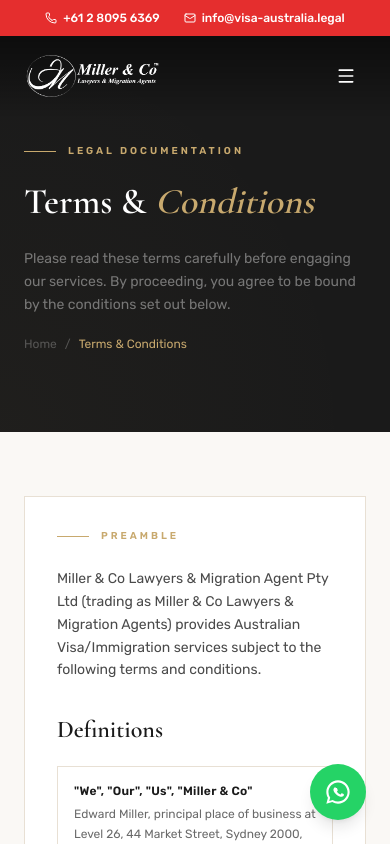
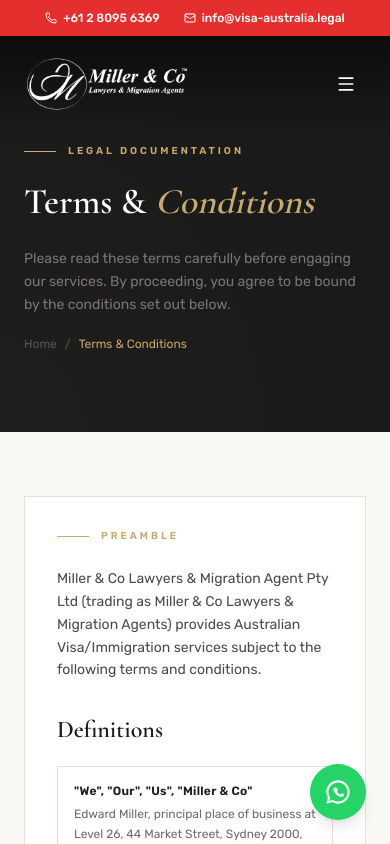
Before and after one commit to kaiumallimon/miller-and-co, a Next.js app: page /terms in a window 390 px wide. Shown: the top 844 px of the page. Built offline with nearby package versions, Linux system fonts and the light colour scheme.

Commit message:
Add responsive images and enhance header animations for improved user experience

```diff
--- a/components/custom/about/about-hero.tsx
+++ b/components/custom/about/about-hero.tsx
@@ -40,12 +40,21 @@ export default function AboutHero() {
         animate={ready ? { opacity: 1, scale: 1 } : { opacity: 0, scale: 1.04 }}
         transition={{ duration: 1.4, ease: EASE }}
       >
+          {/* Mobile image */}
+          <Image
+            src="/1-mobile.png"
+            alt="Miller & Co – About Us"
+            fill
+            priority
+            className="object-cover object-center md:hidden"
+          />
+          {/* Desktop image */}
           <Image
             src="/1.png"
             alt="Miller & Co – About Us"
             fill
             priority
-          className="object-cover object-center"
+            className="object-cover object-center hidden md:block"
           />
       </motion.div>
 
@@ -56,7 +65,7 @@ export default function AboutHero() {
       <div className="absolute inset-0 bg-[radial-gradient(ellipse_at_bottom_left,#c8a96e10_0%,transparent_65%)] pointer-events-none" />
 
       {/* Content */}
-      <div className="relative z-10 flex flex-col justify-center min-h-[60vh] lg:min-h-[70vh] max-w-7xl mx-auto px-6 lg:px-10 pt-40 pb-20">
+      <div className="relative z-10 flex flex-col justify-center min-h-[60vh] lg:min-h-[70vh] max-w-7xl mx-auto px-6 lg:px-10 pt-48 pb-20">
         <motion.div
           className="flex flex-col gap-5 max-w-2xl"
           variants={containerVariants}
--- a/components/custom/home/hero.tsx
+++ b/components/custom/home/hero.tsx
@@ -57,12 +57,21 @@ export default function HomeHero() {
           whileHover={{ scale: 1.04 }}
           transition={{ duration: 1.8, ease: EASE }}
         >
+          {/* Mobile image */}
+          <Image
+            src="/1-mobile.png"
+            alt="Miller & Co Hero Image"
+            fill
+            priority
+            className="object-cover object-center md:hidden"
+          />
+          {/* Desktop image */}
           <Image
             src="/1.png"
             alt="Miller & Co Hero Image"
             fill
             priority
-            className="object-cover object-center"
+            className="object-cover object-center hidden md:block"
           />
         </motion.div>
       </motion.div>
@@ -71,7 +80,7 @@ export default function HomeHero() {
       <div className="absolute inset-0 bg-black/40" />
 
       {/* Content */}
-      <div className="relative z-10 flex flex-col justify-center min-h-screen max-w-7xl mx-auto px-6 lg:px-10 pt-40 md:pt-32">
+      <div className="relative z-10 flex flex-col justify-center min-h-screen max-w-7xl mx-auto px-6 lg:px-10 pt-52 md:pt-44">
         <motion.div
           className="max-w-2xl flex flex-col gap-6"
           variants={containerVariants}
--- a/components/custom/shared/header.tsx
+++ b/components/custom/shared/header.tsx
@@ -6,6 +6,7 @@ import { useState, useEffect } from "react";
 import { headlineFont, bodyFont } from "@/lib/typographies";
 import Image from "next/image";
 import { Phone, Mail, ArrowRight, X, Menu } from "lucide-react";
+import { motion } from "motion/react";
 
 const NAV_LINKS = [
   { label: "Home", href: "/" },
@@ -15,11 +16,43 @@ const NAV_LINKS = [
   { label: "Contact", href: "/contact" },
 ];
 
+const EASE = [0.22, 1, 0.36, 1] as const;
+
+const topBarVariants = {
+  hidden: { opacity: 0, y: -10 },
+  visible: { opacity: 1, y: 0, transition: { duration: 0.55, ease: EASE } },
+};
+
+const headerContainerVariants = {
+  hidden: {},
+  visible: { transition: { staggerChildren: 0.09, delayChildren: 0.22 } },
+};
+
+const headerItemVariants = {
+  hidden: { opacity: 0, y: -10 },
+  visible: { opacity: 1, y: 0, transition: { duration: 0.5, ease: EASE } },
+};
+
+const navContainerVariants = {
+  hidden: {},
+  visible: { transition: { staggerChildren: 0.07, delayChildren: 0.38 } },
+};
+
+const navItemVariants = {
+  hidden: { opacity: 0, y: -8 },
+  visible: { opacity: 1, y: 0, transition: { duration: 0.45, ease: EASE } },
+};
+
 export default function CustomHeader() {
   const { isScrolled } = useScroll({ threshold: 80 });
   const [isMobileMenuOpen, setIsMobileMenuOpen] = useState(false);
   const pathname = usePathname();
   const router = useRouter();
+  const [mounted, setMounted] = useState(false);
+
+  useEffect(() => {
+    setMounted(true);
+  }, []);
 
   const isActive = (href: string) => {
     if (href === "/") return pathname === "/";
@@ -47,7 +80,12 @@ export default function CustomHeader() {
           isScrolled ? "h-0 opacity-0" : "h-9 opacity-100"
         }`}
       >
-        <div className="bg-primary backdrop-blur-md h-9 flex items-center">
+        <motion.div
+          className="bg-primary backdrop-blur-md h-9 flex items-center"
+          variants={topBarVariants}
+          initial="hidden"
+          animate={mounted ? "visible" : "hidden"}
+        >
           <div className="max-w-7xl mx-auto px-6 lg:px-10 w-full flex items-center justify-center md:justify-between">
             <div className={`${bodyFont.className} flex items-center gap-6 text-white text-xs`}>
               <a href="tel:+61280956369" className="flex items-center gap-1.5 hover:text-[#c8a96e] transition-colors duration-300 font-medium">
@@ -63,7 +101,7 @@ export default function CustomHeader() {
               Sydney&apos;s Trusted Migration Law Firm
             </span>
           </div>
-        </div>
+        </motion.div>
       </div>
 
       {/* Main header */}
@@ -77,24 +115,38 @@ export default function CustomHeader() {
         }`}
       >
         <div className="max-w-7xl mx-auto px-6 lg:px-10">
-          <div className={`flex items-center justify-between transition-all duration-500 ${isScrolled ? "h-16" : "h-20"}`}>
+          <motion.div
+            className={`flex items-center justify-between transition-all duration-500 ${isScrolled ? "h-20" : "h-24"}`}
+            variants={headerContainerVariants}
+            initial="hidden"
+            animate={mounted ? "visible" : "hidden"}
+          >
 
             {/* Logo */}
-            <a href="/" className="cursor-pointer relative group shrink-0" aria-label="Home">
+            <motion.a
+              href="/"
+              variants={headerItemVariants}
+              className="cursor-pointer relative group shrink-0"
+              aria-label="Home"
+            >
               <Image
                 src="/NEW-logo-TM-White1.png"
                 alt="Miller & Co Logo"
-                width={140}
-                height={36}
+                width={170}
+                height={48}
                 className="object-contain transition-opacity duration-300 group-hover:opacity-80"
               />
-            </a>
+            </motion.a>
 
             {/* Desktop Nav */}
-            <nav className="hidden md:flex items-center">
+            <motion.nav
+              className="hidden md:flex items-center"
+              variants={navContainerVariants}
+            >
               {NAV_LINKS.map((link) => (
-                <button
+                <motion.button
                   key={link.href}
+                  variants={navItemVariants}
                   onClick={() => handleNavigate(link.href)}
                   className={`${bodyFont.className} relative px-4 py-2 text-[11px] font-semibold tracking-[0.15em] uppercase transition-colors duration-300 group ${
                     isActive(link.href) ? "text-[#c8a96e]" : "text-white/70 hover:text-white"
@@ -107,31 +159,33 @@ export default function CustomHeader() {
                       isActive(link.href) ? "scale-x-100" : "scale-x-0 group-hover:scale-x-100"
                     }`}
                   />
-                </button>
+                </motion.button>
               ))}
 
               {/* Divider */}
-              <span className="w-px h-5 bg-white/15 mx-4" />
+              <motion.span variants={navItemVariants} className="w-px h-5 bg-white/15 mx-4" />
 
               {/* CTA */}
-              <button
+              <motion.button
+                variants={navItemVariants}
                 onClick={() => handleNavigate("/contact")}
                 className={`${bodyFont.className} group inline-flex items-center gap-2 px-5 py-2.5 bg-primary text-white text-[11px] font-bold tracking-[0.15em] uppercase transition-all duration-300 hover:bg-primary/90 hover:gap-3 hover:shadow-lg hover:shadow-primary/25`}
               >
                 Book a Consultation
                 <ArrowRight className="w-3.5 h-3.5 transition-transform duration-300 group-hover:translate-x-0.5" />
-              </button>
-            </nav>
+              </motion.button>
+            </motion.nav>
 
             {/* Mobile hamburger */}
-            <button
+            <motion.button
+              variants={headerItemVariants}
               onClick={toggleMobileMenu}
               aria-label="Toggle menu"
               className="md:hidden flex items-center justify-center w-10 h-10 text-white hover:text-[#c8a96e] transition-colors duration-300"
             >
               {isMobileMenuOpen ? <X className="w-5 h-5" /> : <Menu className="w-5 h-5" />}
-            </button>
-          </div>
+            </motion.button>
+          </motion.div>
         </div>
       </header>
 
```
Also changed, not shown: public/1-mobile.png (added). Lines whose indentation alone changed are shown as unchanged.
